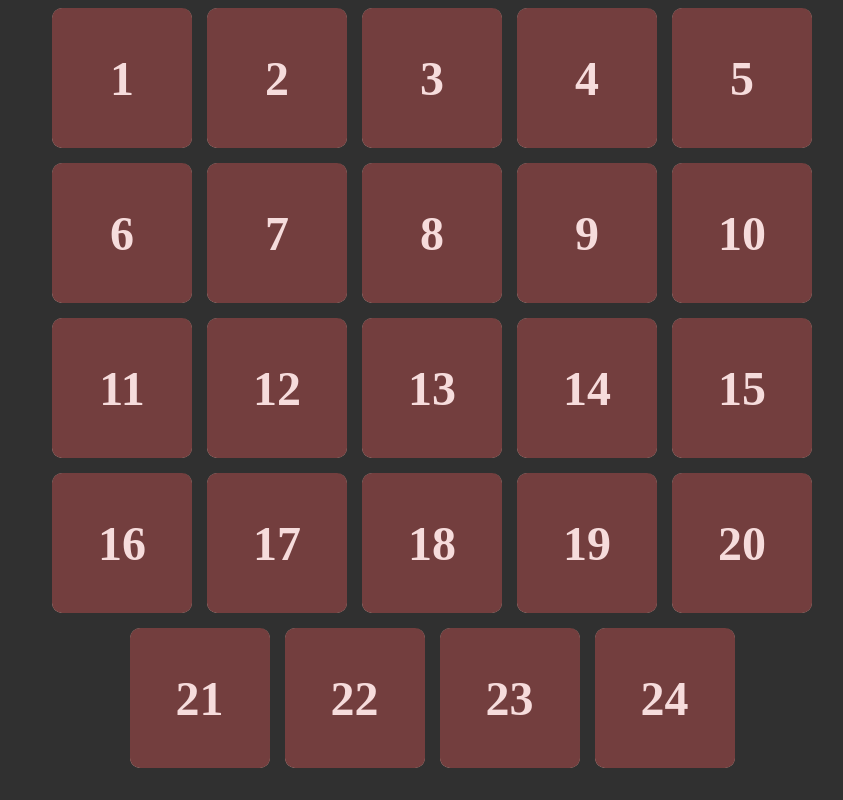
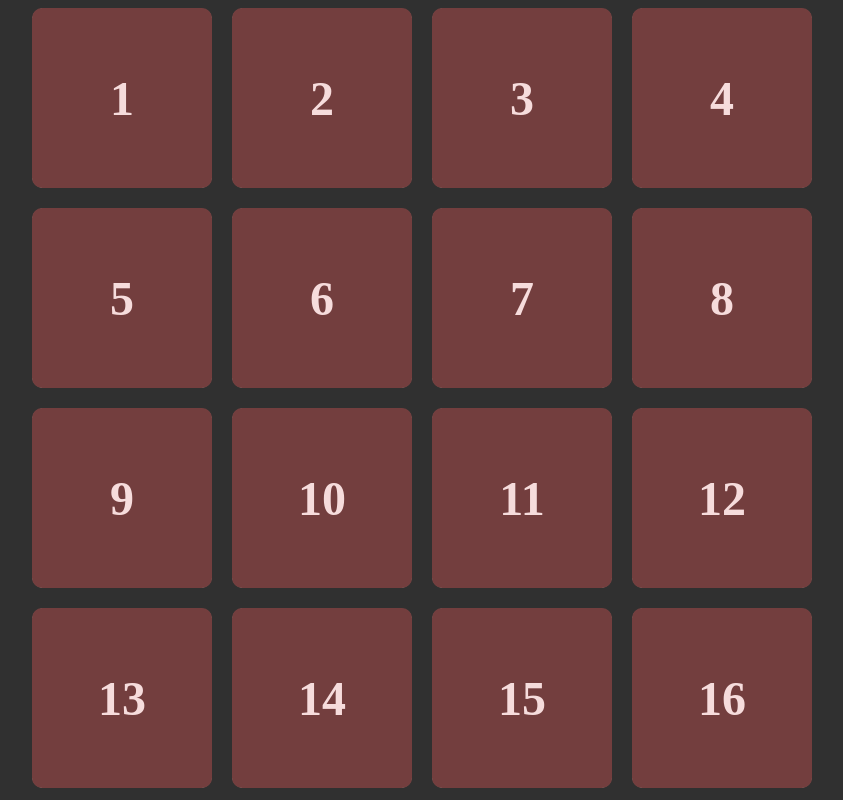
Before and after one commit to maikenlindstad/svart-salt-nettbutikk-adventskalender, a plain HTML site: page index.html in a window 1280 px wide. Shown: the top 800 px of the page, without its empty margins (208-1051 px from the left). Drawn offline with Linux system fonts and the light colour scheme.

Commit message:
Edits
Edited api and style.

```diff
--- a/css/_adventCalendar.css
+++ b/css/_adventCalendar.css
@@ -1,8 +1,8 @@
 .advent-box,
 .show,
 .transparent {
-  width: 140px;
-  height: 140px;
+  width: 180px;
+  height: 180px;
 }
 
 .advent-calendar,
@@ -24,7 +24,8 @@
 }
 
 .advent-box,
-.show {
+.show,
+.button {
   border-radius: 10px;
 }
 
@@ -33,17 +34,73 @@
   font-size: 2rem;
   position: relative;
   background-size: cover;
+  /* z-index: 300; */
 }
 
 .advent-box:hover {
-  color: white;
+  /* color: white; */
   cursor: pointer;
 }
 
 .show {
   background-color: #733e3e;
+  position: absolute;
+  /* z-index: 2000; */
 }
 
 .transparent {
   filter: opacity(0);
+  z-index: 0;
 }
+
+button {
+  position: absolute;
+}
+
+.advent-box-hidden-content,
+.advent-box {
+  position: absolute;
+  top: 0;
+  bottom: 0;
+  left: 0;
+  right: 0;
+}
+
+.index1000 {
+  z-index: 1000;
+}
+
+.advent-calendar {
+  display: grid;
+  grid-template-columns: 25% 25% 25% 25%;
+  grid-template-rows: 1fr 1fr 1fr 1fr 1fr 1fr;
+  gap: 200px 0;
+}
+
+.advent-container {
+  position: relative;
+  top: 0;
+  left: 0;
+  right: 0;
+  bottom: 0;
+}
+
+.advent-box {
+  position: absolute;
+}
+
+@media only screen and (max-width: 798px) {
+  .advent-box,
+  .show,
+  .transparent {
+    width: 140px;
+    height: 140px;
+  }
+
+  .advent-calendar {
+    width: 300px;
+    grid-template-columns: 50% 50%;
+    grid-template-rows: repeat(12, 1fr);
+    gap: 150px 0;
+  }
+}
--- a/js/data/api.js
+++ b/js/data/api.js
@@ -1,16 +1,16 @@
 export default [
   {
     id: 1,
-    box: 1,
+    boxNr: 1,
     boxCover: "../../images/box-covers/boxcover.png",
     image: "image",
     imageSrc: "image source",
     title: "Title",
-    content: "Lorem ipsum",
+    content: "Lorem ipsum Lorem ipsum Lorem ipsum Lorem ipsum Lorem ipsum",
   },
   {
     id: 2,
-    box: 2,
+    boxNr: 2,
     boxCover: "../../images/box-covers/boxcover.png",
     image: "image",
     imageSrc: "image source",
@@ -19,7 +19,7 @@ export default [
   },
   {
     id: 3,
-    box: 3,
+    boxNr: 3,
     boxCover: "../../images/box-covers/boxcover.png",
     image: "image",
     imageSrc: "image source",
@@ -28,7 +28,7 @@ export default [
   },
   {
     id: 4,
-    box: 4,
+    boxNr: 4,
     boxCover: "../../images/box-covers/boxcover.png",
     image: "image",
     imageSrc: "image source",
@@ -37,7 +37,7 @@ export default [
   },
   {
     id: 5,
-    box: 5,
+    boxNr: 5,
     boxCover: "../../images/box-covers/boxcover.png",
     image: "image",
     imageSrc: "image source",
@@ -46,7 +46,7 @@ export default [
   },
   {
     id: 6,
-    box: 6,
+    boxNr: 6,
     boxCover: "../../images/box-covers/boxcover.png",
     image: "image",
     imageSrc: "image source",
@@ -55,7 +55,7 @@ export default [
   },
   {
     id: 7,
-    box: 7,
+    boxNr: 7,
     boxCover: "../../images/box-covers/boxcover.png",
     image: "image",
     imageSrc: "image source",
@@ -64,7 +64,7 @@ export default [
   },
   {
     id: 8,
-    box: 8,
+    boxNr: 8,
     boxCover: "../../images/box-covers/boxcover.png",
     image: "image",
     imageSrc: "image source",
@@ -73,7 +73,7 @@ export default [
   },
   {
     id: 9,
-    box: 9,
+    boxNr: 9,
     boxCover: "../../images/box-covers/boxcover.png",
     image: "image",
     imageSrc: "image source",
@@ -82,7 +82,7 @@ export default [
   },
   {
     id: 10,
-    box: 10,
+    boxNr: 10,
     boxCover: "../../images/box-covers/boxcover.png",
     image: "image",
     imageSrc: "image source",
@@ -91,7 +91,7 @@ export default [
   },
   {
     id: 11,
-    box: 11,
+    boxNr: 11,
     boxCover: "../../images/box-covers/boxcover.png",
     image: "image",
     imageSrc: "image source",
@@ -100,7 +100,7 @@ export default [
   },
   {
     id: 12,
-    box: 12,
+    boxNr: 12,
     boxCover: "../../images/box-covers/boxcover.png",
     image: "image",
     imageSrc: "image source",
@@ -109,7 +109,7 @@ export default [
   },
   {
     id: 13,
-    box: 13,
+    boxNr: 13,
     boxCover: "../../images/box-covers/boxcover.png",
     image: "image",
     imageSrc: "image source",
@@ -118,7 +118,7 @@ export default [
   },
   {
     id: 14,
-    box: 14,
+    boxNr: 14,
     boxCover: "../../images/box-covers/boxcover.png",
     image: "image",
     imageSrc: "image source",
@@ -127,7 +127,7 @@ export default [
   },
   {
     id: 15,
-    box: 15,
+    boxNr: 15,
     boxCover: "../../images/box-covers/boxcover.png",
     image: "image",
     imageSrc: "image source",
@@ -136,7 +136,7 @@ export default [
   },
   {
     id: 16,
-    box: 16,
+    boxNr: 16,
     boxCover: "../../images/box-covers/boxcover.png",
     image: "image",
     imageSrc: "image source",
@@ -145,7 +145,7 @@ export default [
   },
   {
     id: 17,
-    box: 17,
+    boxNr: 17,
     boxCover: "../../images/box-covers/boxcover.png",
     image: "image",
     imageSrc: "image source",
@@ -154,7 +154,7 @@ export default [
   },
   {
     id: 18,
-    box: 18,
+    boxNr: 18,
     boxCover: "../../images/box-covers/boxcover.png",
     image: "image",
     imageSrc: "image source",
@@ -163,7 +163,7 @@ export default [
   },
   {
     id: 19,
-    box: 19,
+    boxNr: 19,
     boxCover: "../../images/box-covers/boxcover.png",
     image: "image",
     imageSrc: "image source",
@@ -172,7 +172,7 @@ export default [
   },
   {
     id: 20,
-    box: 20,
+    boxNr: 20,
     boxCover: "../../images/box-covers/boxcover.png",
     image: "image",
     imageSrc: "image source",
@@ -181,7 +181,7 @@ export default [
   },
   {
     id: 21,
-    box: 21,
+    boxNr: 21,
     boxCover: "../../images/box-covers/boxcover.png",
     image: "image",
     imageSrc: "image source",
@@ -190,7 +190,7 @@ export default [
   },
   {
     id: 22,
-    box: 22,
+    boxNr: 22,
     boxCover: "../../images/box-covers/boxcover.png",
     image: "image",
     imageSrc: "image source",
@@ -199,7 +199,7 @@ export default [
   },
   {
     id: 23,
-    box: 23,
+    boxNr: 23,
     boxCover: "../../images/box-covers/boxcover.png",
     image: "image",
     imageSrc: "image source",
@@ -208,7 +208,7 @@ export default [
   },
   {
     id: 24,
-    box: 24,
+    boxNr: 24,
     boxCover: "../../images/box-covers/boxcover.png",
     image: "image",
     imageSrc: "image source",
--- a/js/index.js
+++ b/js/index.js
@@ -22,32 +22,29 @@ adventBoxes.forEach(adventBox => {
   }
 
   adventCalendarContainer.innerHTML += `
-  <div class="advent-box" style="background-image:url('${adventBox.boxCover}');" data-id="${adventBox.id}" data-title="${adventBox.title}">
-    <h2 class="${cssClass}">${adventBox.box}</h2>
-  </div>`;
+  <div class="advent-container">
+    <div class="advent-box" style="background-image:url('${adventBox.boxCover}');" data-id="${adventBox.id}" data-title="${adventBox.title}">
+      <h2 class="${cssClass}">${adventBox.boxNr}</h2>
+    </div>
+  </div>
+  `;
 });
 
 const flipButton = document.querySelectorAll(".advent-box");
 
-// console.log(flipButton);
 
 flipButton.forEach((button) => {
   button.addEventListener("click", handleClick);
 })
 
 function handleClick() {
-  // console.log(event);
   event.target.classList.toggle("transparent");
   event.target.classList.toggle("show");
 
   const id = this.dataset.id;
   const title = this.dataset.title;
 
-  // console.log("id", id);
-  // console.log("title", title);
-
   const currentOpenedBoxes = getExistingBoxes();
-  // console.log(currentOpenedBoxes);
 
   const productExists = currentOpenedBoxes.find(function (opened) {
     return opened.id === id;
@@ -69,7 +66,6 @@ function handleClick() {
 function getExistingBoxes() {
   const openedBox = localStorage.getItem("openedBoxes");
 
-  // console.log(openedBox);
 
   if (!openedBox) {
     return [];
```
